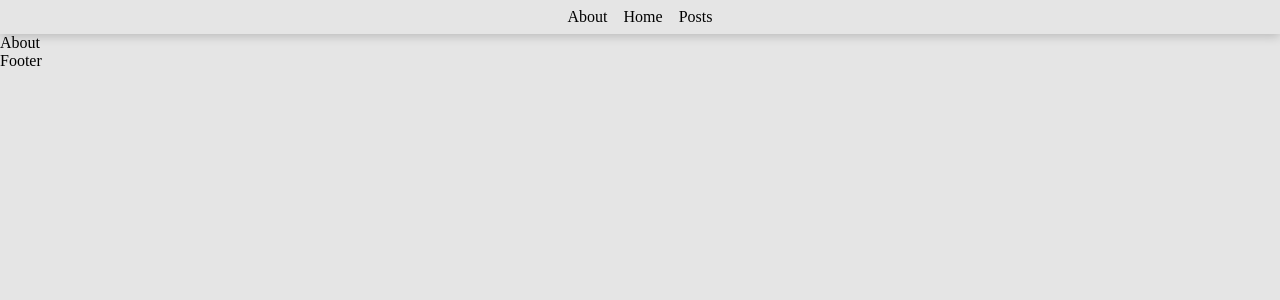
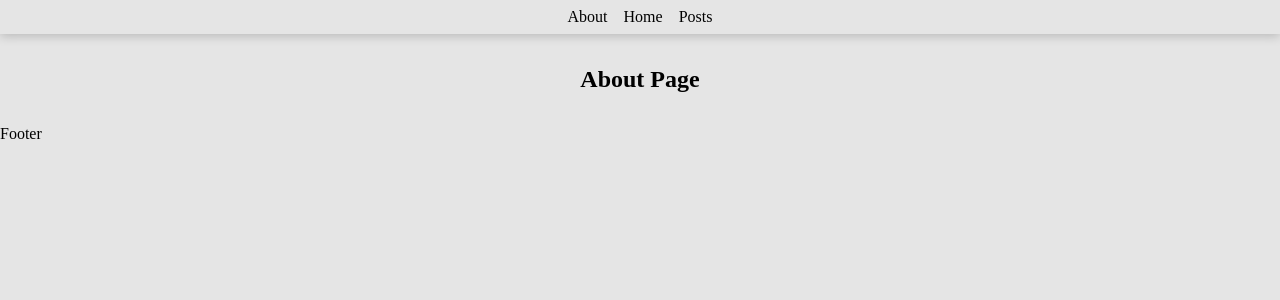
Before and after one commit to gianluca-milesi/react-router, a React (Vite) app: page /about in a window 1280 px wide. Shown: the top 300 px of the page. Built offline with nearby package versions, Linux system fonts and the light colour scheme.

Commit message:
ADD: style to section elements

```diff
--- a/src/layouts/Navbar/Navbar.jsx
+++ b/src/layouts/Navbar/Navbar.jsx
@@ -6,9 +6,9 @@ function Navbar() {
         <>
             <nav className={style.navbar}>
                 <ul className={style.main_menu}>
-                    <li><NavLink to="/">About</NavLink></li>
+                    <li><NavLink to="/about">About</NavLink></li>
                     <li><NavLink to="/">Home</NavLink></li>
-                    <li><NavLink to="/">Posts</NavLink></li>
+                    <li><NavLink to="/posts-list">Posts</NavLink></li>
                 </ul>
             </nav >
         </>
--- a/src/pages/About/About.jsx
+++ b/src/pages/About/About.jsx
@@ -1,8 +1,13 @@
 import style from "./About.module.css"
+import sectionsStyle from "../Sections.module.css"
 
 function About() {
     return (
-        <section>About</section>
+        <main>
+            <section className={sectionsStyle.title_section}>
+                <h1>About Page</h1>
+            </section>
+        </main>
     )
 }
 
--- a/src/pages/Home/Home.jsx
+++ b/src/pages/Home/Home.jsx
@@ -1,8 +1,13 @@
 import style from "./Home.module.css"
+import sectionsStyle from "../Sections.module.css"
 
 function Home() {
     return (
-        <section>Home</section>
+        <main>
+            <section className={sectionsStyle.title_section}>
+                <h1>Home Page</h1>
+            </section>
+        </main>
     )
 }
 
--- a/src/pages/PostsList/PostsList.jsx
+++ b/src/pages/PostsList/PostsList.jsx
@@ -1,9 +1,14 @@
 import style from "./PostsList.module.css"
+import sectionsStyle from "../Sections.module.css"
 
-function PostsList(){
-    return(
+function PostsList() {
+    return (
         <>
-        <div>POSTS</div>
+            <main>
+                <section className={sectionsStyle.title_section}>
+                    <h1>Posts Page</h1>
+                </section>
+            </main>
         </>
     )
 }
--- /dev/null
+++ b/src/pages/Sections.module.css
@@ -0,0 +1,5 @@
+.title_section {
+    display: flex;
+    justify-content: center;
+    padding: 2rem 0;
+}
```
